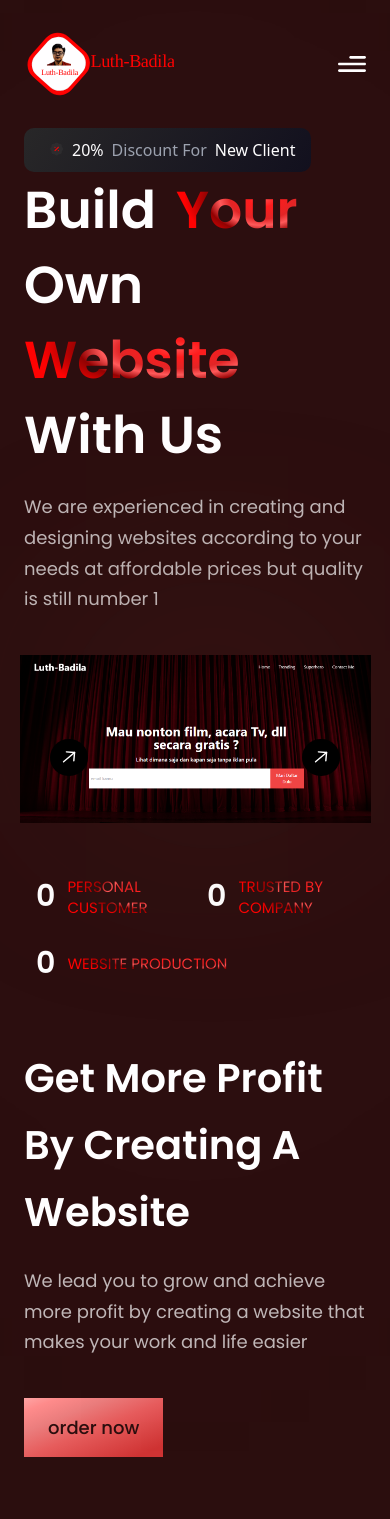
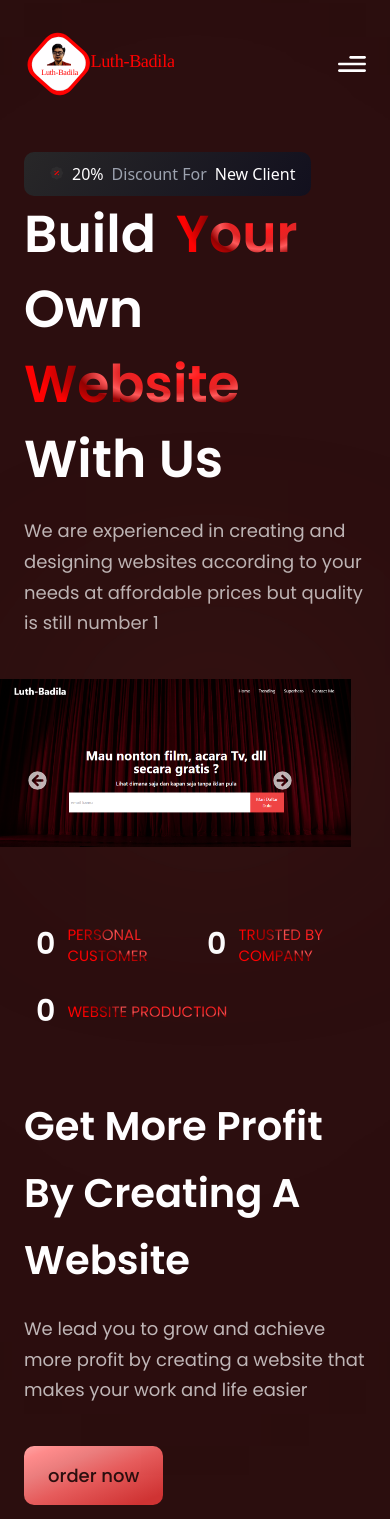
Before and after one commit to Luth-Badila/Luth-Badila, a React (Vite) app: page / in a window 390 px wide. Shown: the top 1519 px of the page. Built offline with nearby package versions, Linux system fonts and the light colour scheme.

Commit message:
added card deal section adn fixed some bugs in navbar.jsx and hero.jsx

```diff
--- a/package.json
+++ b/package.json
@@ -10,7 +10,8 @@
     },
     "dependencies": {
         "react": "^18.2.0",
-        "react-dom": "^18.2.0"
+        "react-dom": "^18.2.0",
+        "react-icons": "^4.4.0"
     },
     "devDependencies": {
         "@types/react": "^18.0.17",
--- a/src/components/Billing.jsx
+++ b/src/components/Billing.jsx
@@ -14,8 +14,12 @@ const Billing = () => (
         Lorem ipsum dolor sit amet. <br className="sm:block hidden" /> Lorem, ipsum dolor.
       </h2>
       <p className={`${styles.paragraph} max-w-[470px] mt-5`}>Lorem ipsum dolor sit amet consectetur adipisicing elit. Inventore blanditiis excepturi ad numquam eveniet deserunt molestiae expedita voluptas rerum porro!</p>
+      <div className="flex flex-row flex-wrap sm:mt-10 mt-6">
+        <img src="" alt="desktop" className="w-[128px] h-[42px] object-contain mr-5 cursor-pointer" />
+        <img src="" alt="tablet" className="w-[128px] h-[42px] object-contain cursor-pointer" />
+        <img src="" alt="handphone" className="w-[128px] h-[42px] object-contain cursor-pointer" />
+      </div>
     </div>
-    <div></div>
   </section>
 );
 
--- a/src/components/Button.jsx
+++ b/src/components/Button.jsx
@@ -2,7 +2,7 @@ import React from "react";
 
 const Button = ({ styles }) => {
   return (
-    <button type="button" className={`py-4 px-6 bg-red-gradient font-poppins font-medium text-[18px] text-red outline-none ${styles}`}>
+    <button type="button" className={`py-4 px-6 bg-red-gradient font-poppins font-medium text-[18px] text-red outline-none ${styles} rounded-[10px]`}>
       order now
     </button>
   );
--- a/src/components/CardDeal.jsx
+++ b/src/components/CardDeal.jsx
@@ -1,7 +1,21 @@
 import React from "react";
+import { card } from "../assets";
+import styles, { layout } from "../style";
+import Button from "./Button";
 
-const CardDeal = () => {
-  return <div>CardDeal</div>;
-};
+const CardDeal = () => (
+  <section className={`${layout.section}`}>
+    <div className={`${layout.sectionInfo}`}>
+      <h2 className={styles.heading2}>
+        Lorem ipsum dolor sit <br className="sm:block hidden" /> amet consectetur.
+      </h2>
+      <p className={`${styles.paragraph} max-w-[470px] mt-5`}>Lorem ipsum dolor sit amet, consectetur adipisicing elit. Officia fugit possimus soluta laudantium, deleniti sunt atque assumenda excepturi reiciendis est.</p>
+      <Button className={`mt-10`} />
+    </div>
+    <div className={`${layout.sectionImg}`}>
+      <img src="" alt="card" className="w-[100%] h-[100%]" />
+    </div>
+  </section>
+);
 
 export default CardDeal;
--- a/src/components/Hero.jsx
+++ b/src/components/Hero.jsx
@@ -2,9 +2,10 @@ import React from "react";
 import styles from "../style";
 import { robot, discount, porto1, arrowUp } from "../assets";
 import GetStarted from "./GetStarted";
+import { FaArrowCircleLeft, FaArrowCircleRight } from "react-icons/fa";
 
 const Hero = () => (
-  <section id="home" className={`flex md:flex-row flex-col`}>
+  <section id="home" className={`flex md:flex-row flex-col ${styles.paddingY}`}>
     <div className={`flex-1 ${styles.flexStart} flex-col xl:px-0 sm:px-16 px-6`}>
       <div className="flex flex-row items-center py-[6px] px-4 bg-discount-gradient rounded-[10px] md-2">
         <img src={discount} alt="discount" className="w-[32px] h-[32px]" />
@@ -29,9 +30,11 @@ const Hero = () => (
       <p className={`${styles.paragraph} max-w-[470px] mt-5`}>We are experienced in creating and designing websites according to your needs at affordable prices but quality is still number 1</p>
     </div>
     <div className={`flex-1 flex ${styles.flexCenter} md:my-0 my-10 relative`}>
-      <img src={arrowUp} alt="arrowup" className="absolute top-[50%] left-[50px] bg-black rounded-full text-white/70 cursor-pointer select-none z-[100] hover:text-red-700 p-2" />
-      <img src={porto1} alt="Billing" className="w-[90%] h-[90%] relative z-[5]" />
-      <img src={arrowUp} alt="arrowup" className="absolute top-[50%] bg-black rounded-full right-[50px] text-white/70 cursor-pointer select-none z-[100] hover:text-red-700 p-2" />
+      <div className="relative">
+        <FaArrowCircleLeft size={35} className="absolute top-[50%] left-[20px] hover:text-white rounded-full text-white/70 cursor-pointer select-none z-[100] hover:text-red-700 p-2" />
+        <img src={porto1} alt="Billing" className="w-[90%] h-[90%] relative z-[5]" />
+        <FaArrowCircleRight size={35} className="absolute top-[50%] rounded-full right-[90px] text-white/70 hover:text-white cursor-pointer select-none z-[100] hover:text-red-700 p-2" />
+      </div>
       <div className="absolute z-[0] w-[40%] h-[35%] top-0 pink__gradient" />
       <div className="absolute z-[1] w-[80%] h-[80%] rounded-full bottom-40 white__gradient" />
       <div className="absolute z-[0] w-[50%] h-[50%] right-20 bottom-20 red__gradient" />
--- a/src/components/Navbar.jsx
+++ b/src/components/Navbar.jsx
@@ -1,30 +1,35 @@
-import React, { useState } from "react";
-import { close, logo, logoHeader, menu } from "../assets";
+import { useState } from "react";
+
+import { close, logoHeader, menu } from "../assets";
 import { navLinks } from "../constants";
 
 const Navbar = () => {
+  const [active, setActive] = useState("Home");
   const [toggle, setToggle] = useState(false);
+
   return (
     <nav className="w-full flex py-6 justify-between items-center navbar">
-      <div>
-        <a href="#home">
-          <img src={logoHeader} alt="logo" className="w-[150px] h-[80px]" />
-        </a>
-      </div>
+      <img src={logoHeader} alt="hoobank" className="w-[150px] h-[80px]" />
+
       <ul className="list-none sm:flex hidden justify-end items-center flex-1">
-        {navLinks.map((nav, i) => (
-          <li key={nav.id} className={`font-poppins font-normal cursor-pointer text-[16px] ${i === navLinks.length - 1 ? "mr-0" : "mr-10"} text-white`}>
+        {navLinks.map((nav, index) => (
+          <li key={nav.id} className={`font-poppins font-normal cursor-pointer text-[16px] ${active === nav.title ? "text-white" : "text-dimWhite"} ${index === navLinks.length - 1 ? "mr-0" : "mr-10"}`} onClick={() => setActive(nav.title)}>
             <a href={`#${nav.id}`}>{nav.title}</a>
           </li>
         ))}
       </ul>
 
       <div className="sm:hidden flex flex-1 justify-end items-center">
-        <img src={toggle ? close : menu} alt="menu-image" className="w-[28px] h-[28px] object-contain cursor-pointer" onClick={() => setToggle((prev) => !prev)} />
-        <div className={`${toggle ? "flex" : "hidden"} p-6 bg-black-gradient absolute top-20 right-0 mx-4 my-2 min-w-[140px] rounded-xl sidebar`}>
-          <ul className="list-none flex flex-col justify-end items-center flex-1">
-            {navLinks.map((nav, i) => (
-              <li key={nav.id} className={`font-poppins font-normal cursor-pointer text-[16px] ${i === navLinks.length - 1 ? "mr-0" : "mb-4"} text-white`}>
+        <img src={toggle ? close : menu} alt="menu" className="w-[28px] h-[28px] object-contain cursor-pointer" onClick={() => setToggle(!toggle)} />
+
+        <div className={`${!toggle ? "hidden" : "flex"} p-6 bg-black-gradient absolute top-20 right-0 mx-4 my-2 min-w-[140px] rounded-xl sidebar`}>
+          <ul className="list-none flex justify-end items-start flex-1 flex-col">
+            {navLinks.map((nav, index) => (
+              <li
+                key={nav.id}
+                className={`font-poppins font-medium cursor-pointer text-[16px] ${active === nav.title ? "text-white" : "text-dimWhite"} ${index === navLinks.length - 1 ? "mb-0" : "mb-4"}`}
+                onClick={() => setActive(nav.title)}
+              >
                 <a href={`#${nav.id}`}>{nav.title}</a>
               </li>
             ))}
```
Also changed, not shown: 1 other file (tests, documents, lock files or other folders).
